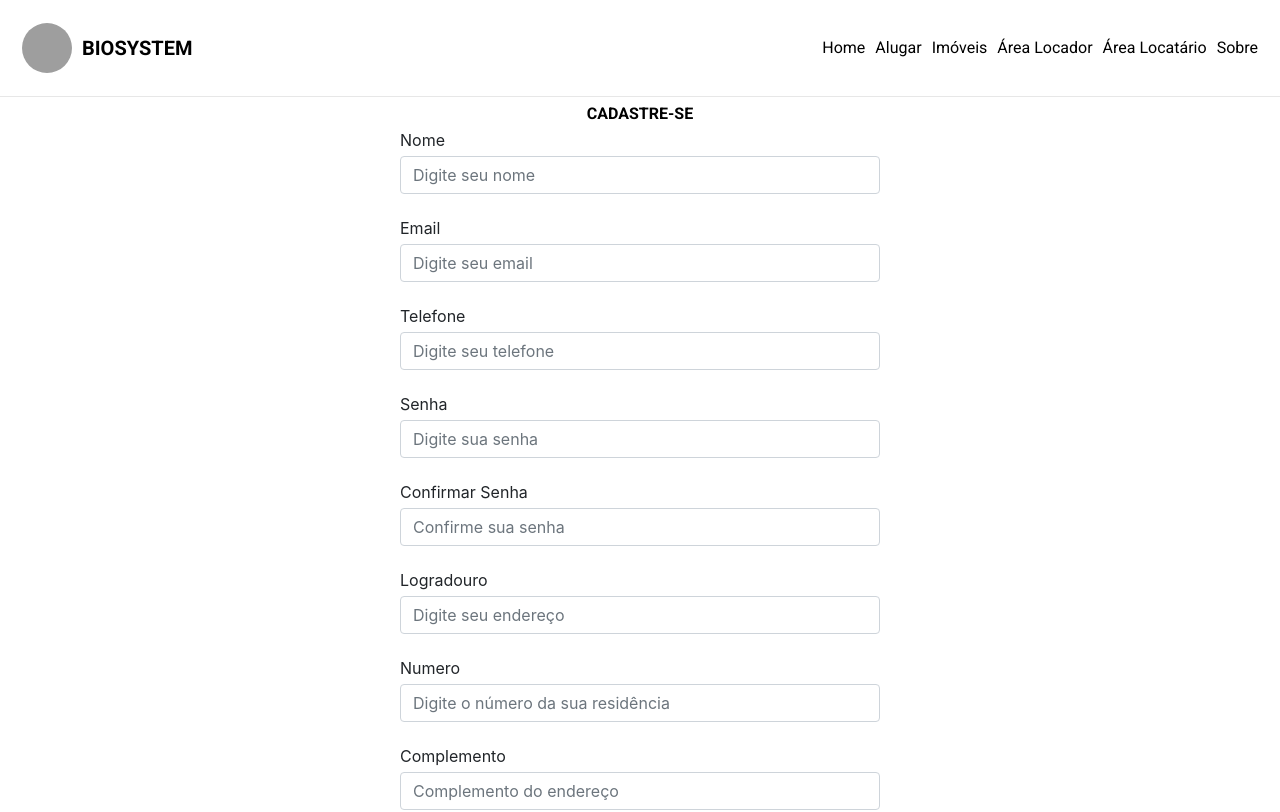
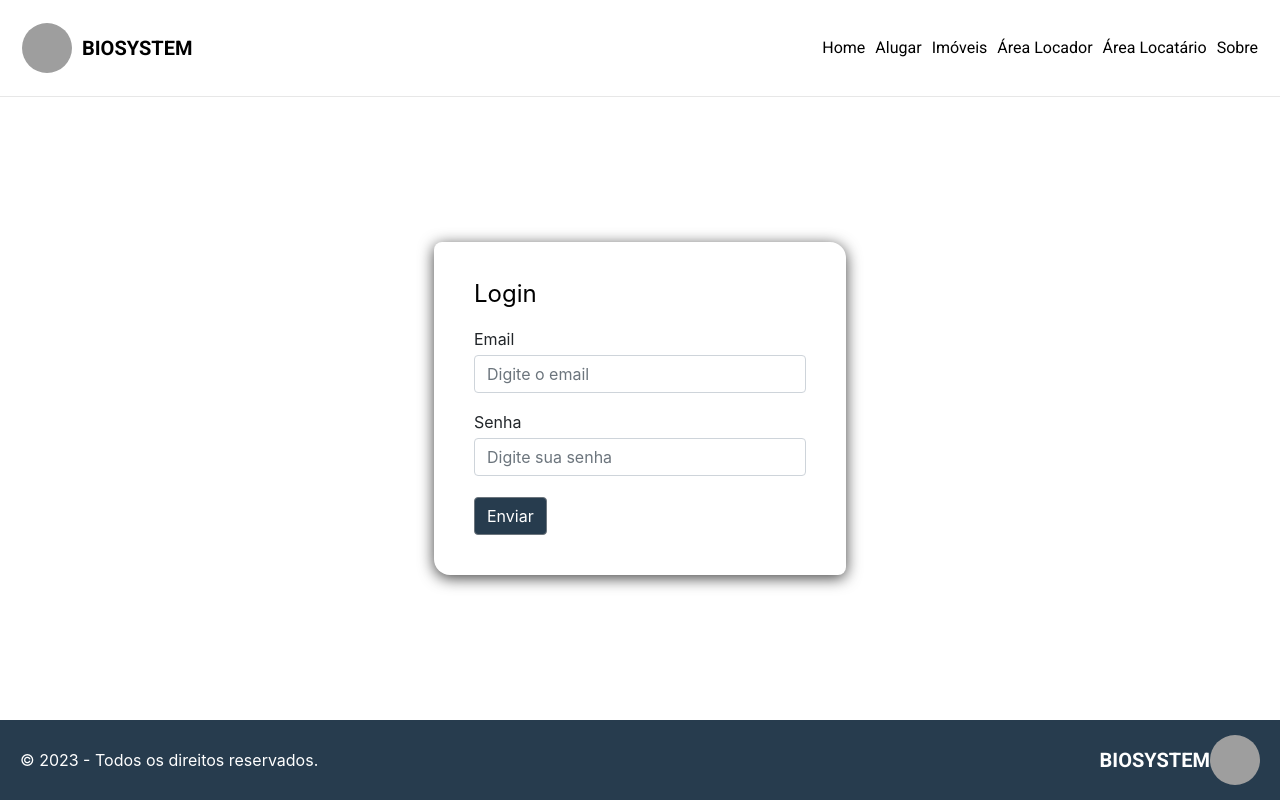
Before and after one commit to desafio-tech-biopark-2023/front-end, a React (Vite) app: page / in a window 1280 px wide. Shown: the top 812 px of the page. Built offline with nearby package versions, Linux system fonts and the light colour scheme; grey boxes are pictures that could not be loaded.

Commit message:
feat: Criando componente formulário de login

```diff
--- a/src/App.css
+++ b/src/App.css
@@ -1,6 +1,6 @@
 #root {
   display: flex;
-  /* height: 100vh; */
+  height: 100vh;
   width: 100vw;
   align-items: center;
   justify-content: center;
--- a/src/App.tsx
+++ b/src/App.tsx
@@ -1,5 +1,6 @@
 import "./App.css";
 import { Footer } from "./components/Footer";
+import { FormLogin } from "./components/FormLogin";
 import { FormRegister } from "./components/FormRegister";
 import { Header } from "./components/Header";
 import GlobalStyle from "./style/GlobalStyle";
@@ -9,7 +10,8 @@ function App() {
     <div className="App">
       <GlobalStyle />
       <Header />
-      <FormRegister />
+      {/* <FormRegister /> */}
+      <FormLogin />
       <Footer />
     </div>
   );
--- /dev/null
+++ b/src/components/FormLogin/index.tsx
@@ -0,0 +1,47 @@
+import { yupResolver } from "@hookform/resolvers/yup";
+import { useForm } from "react-hook-form";
+import { Button, Form, FormGroup, Input, Label } from "reactstrap";
+import { ILogin } from "../../interfaces/person";
+import { schemaLogin } from "../../validators/schema";
+import { FormComponent } from "./style";
+
+const FormLogin = () => {
+  const {
+    register,
+    handleSubmit,
+    unregister,
+    formState: { errors },
+  } = useForm<ILogin>({ resolver: yupResolver(schemaLogin) });
+
+  const login = (data: ILogin) => {
+    console.log(data);
+  };
+
+  return (
+    <FormComponent>
+      <Form onSubmit={handleSubmit(login)}>
+        <h2>Login</h2>
+        <FormGroup>
+          <Label>Email</Label>
+          <input
+            className="form-control"
+            placeholder="Digite o email"
+            {...register("email")}
+          />
+        </FormGroup>
+        <FormGroup>
+          <Label>Senha</Label>
+          <input
+            className="form-control"
+            placeholder="Digite sua senha"
+            {...register("password")}
+          />
+        </FormGroup>
+
+        <Button type="submit">Enviar</Button>
+      </Form>
+    </FormComponent>
+  );
+};
+
+export { FormLogin };
--- /dev/null
+++ b/src/components/FormLogin/style.ts
@@ -0,0 +1,43 @@
+import styled from "styled-components";
+
+const FormComponent = styled.div`
+  display: flex;
+  flex-direction: column;
+  align-items: center;
+  justify-content: center;
+  width: 90%;
+  height: 100%;
+  padding: 10px;
+  /* max-width: 500px; */
+
+  form {
+    display: flex;
+    flex-direction: column;
+    align-items: flex-start;
+    justify-content: space-between;
+    background-color: var(--grey10);
+    padding: 40px;
+    gap: 5px;
+    width: 412px;
+    box-shadow: 0px 3px 15px 0px rgba(0, 0, 0, 0.75);
+    border-radius: 8px 16px;
+
+    h2 {
+      /* font-family: var(--heading-font-family); */
+      /* font-weight: var(--heading-3-500); */
+      font-size: 24px;
+      color: #000000;
+      margin-bottom: 20px;
+    }
+
+    .mb-3 {
+      width: 100%;
+    }
+
+    button {
+      background-color: #273c4e;
+    }
+  }
+`;
+
+export { FormComponent };
--- a/src/components/FormRegister/index.tsx
+++ b/src/components/FormRegister/index.tsx
@@ -82,30 +82,43 @@ const FormRegister = () => {
 
         <FormGroup>
           <Label>Nome</Label>
-          <Input
+          <input
+            className="form-control"
             placeholder="Digite seu nome"
             {...register("name")}
-            error={errors.name}
           />
         </FormGroup>
         <FormGroup>
           <Label>Email</Label>
-          <Input placeholder="Digite seu email" {...register("email")} />
+          <input
+            className="form-control"
+            placeholder="Digite seu email"
+            {...register("email")}
+          />
         </FormGroup>
 
         <FormGroup>
           <Label>Telefone</Label>
-          <Input placeholder="Digite seu telefone" {...register("telephone")} />
+          <input
+            className="form-control"
+            placeholder="Digite seu telefone"
+            {...register("telephone")}
+          />
         </FormGroup>
 
         <FormGroup>
           <Label>Senha</Label>
-          <Input placeholder="Digite sua senha" {...register("password")} />
+          <input
+            className="form-control"
+            placeholder="Digite sua senha"
+            {...register("password")}
+          />
         </FormGroup>
 
         <FormGroup>
           <Label>Confirmar Senha</Label>
-          <Input
+          <input
+            className="form-control"
             placeholder="Confirme sua senha"
             {...register("confirmPassword")}
           />
@@ -113,21 +126,24 @@ const FormRegister = () => {
 
         <FormGroup>
           <Label for="exampleAddress">Logradouro</Label>
-          <Input
+          <input
+            className="form-control"
             placeholder="Digite seu endereço"
             {...register("public_place")}
           />
         </FormGroup>
         <FormGroup>
           <Label for="exampleAddress">Numero</Label>
-          <Input
+          <input
+            className="form-control"
             placeholder="Digite o número da sua residência"
             {...register("number")}
           />
         </FormGroup>
         <FormGroup>
           <Label for="exampleAddress2">Complemento</Label>
-          <Input
+          <input
+            className="form-control"
             placeholder="Complemento do endereço"
             {...register("complement")}
           />
@@ -135,27 +151,47 @@ const FormRegister = () => {
 
         <FormGroup>
           <Label for="exampleCity">Bairro</Label>
-          <Input placeholder="Digite o Bairro" {...register("district")} />
+          <input
+            className="form-control"
+            placeholder="Digite o Bairro"
+            {...register("district")}
+          />
         </FormGroup>
 
         <FormGroup>
           <Label for="exampleCity">Cidade</Label>
-          <Input placeholder="Digite a cidade" {...register("city")} />
+          <input
+            className="form-control"
+            placeholder="Digite a cidade"
+            {...register("city")}
+          />
         </FormGroup>
 
         <FormGroup>
           <Label for="exampleState">Estado</Label>
-          <Input placeholder="Digite o estado" {...register("state")} />
+          <input
+            className="form-control"
+            placeholder="Digite o estado"
+            {...register("state")}
+          />
         </FormGroup>
 
         <FormGroup>
           <Label for="exampleZip">Cep</Label>
-          <Input placeholder="Digite o cep" {...register("zip_code")} />
+          <input
+            className="form-control"
+            placeholder="Digite o cep"
+            {...register("zip_code")}
+          />
         </FormGroup>
 
         <FormGroup>
           <Label for="exampleZip">País</Label>
-          <Input placeholder="Digite o país" {...register("country")} />
+          <input
+            className="form-control"
+            placeholder="Digite o país"
+            {...register("country")}
+          />
         </FormGroup>
 
         <FormGroup switch>
@@ -174,17 +210,26 @@ const FormRegister = () => {
           <>
             <FormGroup>
               <Label for="exampleZip">RG</Label>
-              <Input placeholder="Digite o RG" {...register("rg")} />
+              <input
+                className="form-control"
+                placeholder="Digite o RG"
+                {...register("rg")}
+              />
             </FormGroup>
 
             <FormGroup>
               <Label for="exampleZip">CPF</Label>
-              <Input placeholder="Digite o CPF" {...register("cpf")} />
+              <input
+                className="form-control"
+                placeholder="Digite o CPF"
+                {...register("cpf")}
+              />
             </FormGroup>
 
             <FormGroup>
               <Label for="exampleZip">Data de Nascimento</Label>
-              <Input
+              <input
+                className="form-control"
                 placeholder="Digite a data de nascimento"
                 {...register("birth_date")}
               />
@@ -222,7 +267,8 @@ const FormRegister = () => {
 
             <FormGroup>
               <Label for="exampleZip">Profissão</Label>
-              <Input
+              <input
+                className="form-control"
                 placeholder="Digite sua senha"
                 {...register("occupation")}
               />
@@ -230,12 +276,17 @@ const FormRegister = () => {
 
             <FormGroup>
               <Label for="exampleZip">Renda</Label>
-              <Input placeholder="Digite sua senha" {...register("income")} />
+              <input
+                className="form-control"
+                placeholder="Digite sua senha"
+                {...register("income")}
+              />
             </FormGroup>
 
             <FormGroup>
               <Label for="exampleZip">Estado Civil</Label>
-              <Input
+              <input
+                className="form-control"
                 placeholder="Digite sua senha"
                 {...register("marital_status")}
               />
@@ -243,7 +294,8 @@ const FormRegister = () => {
 
             <FormGroup>
               <Label for="exampleZip">Nacionalidade</Label>
-              <Input
+              <input
+                className="form-control"
                 placeholder="Digite sua senha"
                 {...register("nationality")}
               />
@@ -267,12 +319,17 @@ const FormRegister = () => {
           <>
             <FormGroup>
               <Label for="exampleZip">CNPJ</Label>
-              <Input placeholder="Digite sua senha" {...register("cnpj")} />
+              <input
+                className="form-control"
+                placeholder="Digite sua senha"
+                {...register("cnpj")}
+              />
             </FormGroup>
 
             <FormGroup>
               <Label for="exampleZip">Nome Fantasia</Label>
-              <Input
+              <input
+                className="form-control"
                 placeholder="Digite sua senha"
                 {...register("fantasy_name")}
               />
@@ -280,7 +337,8 @@ const FormRegister = () => {
 
             <FormGroup>
               <Label for="exampleZip">Registro</Label>
-              <Input
+              <input
+                className="form-control"
                 placeholder="Digite sua senha"
                 {...register("registration")}
               />
@@ -288,7 +346,8 @@ const FormRegister = () => {
 
             <FormGroup>
               <Label for="exampleZip">Data de incorporação</Label>
-              <Input
+              <input
+                className="form-control"
                 placeholder="Digite sua senha"
                 {...register("incorporation_date")}
               />
@@ -296,7 +355,8 @@ const FormRegister = () => {
 
             <FormGroup>
               <Label for="exampleZip">Tipo de regime</Label>
-              <Input
+              <input
+                className="form-control"
                 placeholder="Digite sua senha"
                 {...register("regime_type")}
               />
--- a/src/interfaces/person.tsx
+++ b/src/interfaces/person.tsx
@@ -75,3 +75,8 @@ export interface ILegalPerson {
   incorporation_date: string;
   regime_type: string;
 }
+
+export interface ILogin {
+  email: string;
+  password: string;
+}
--- a/src/validators/schema.ts
+++ b/src/validators/schema.ts
@@ -28,3 +28,13 @@ export const schemaRegisterPerson = yup.object().shape({
   state: yup.string().required("Campo obrigatório"),
   country: yup.string().required("Campo obrigatório"),
 });
+
+export const schemaLogin = yup.object().shape({
+  email: yup.string().email().required("Campo obrigatório"),
+  password: yup.string().required("Campo obrigatório"),
+  // .matches(/[A-Z]/, "deve conter ao menos 1 letra maiúscula")
+  // .matches(/([a-z])/, "deve conter ao menos 1 letra minúscula")
+  // .matches(/(\d)/, "deve conter ao menos 1 número")
+  // .matches(/(\W)|_/, "deve conter ao menos 1 caracter especial")
+  // .matches(/.{8,}/, "deve conter ao menos 8 dígitos"),
+});
```
